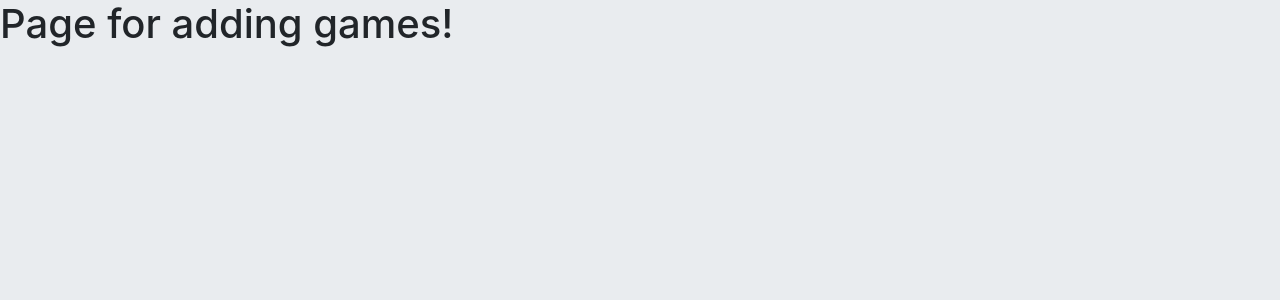
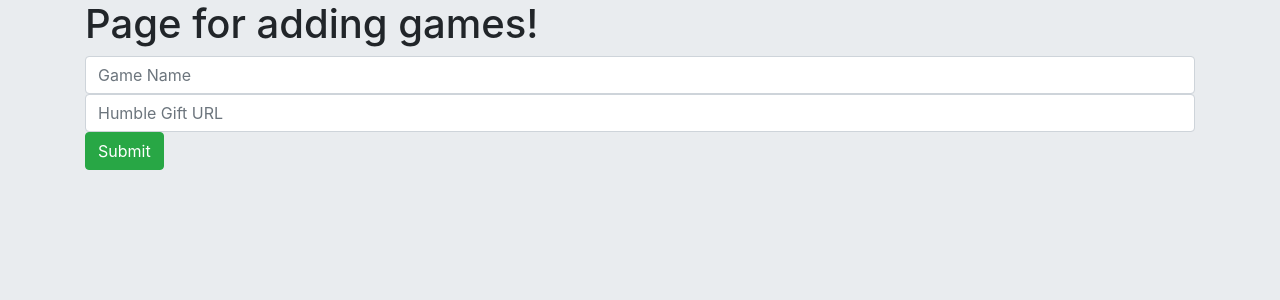
Before and after one commit to MegaMattMiller/game_giveaway, a Vue app: page /#/add in a window 1280 px wide. Shown: the top 300 px of the page. Built offline with nearby package versions, Linux system fonts and the light colour scheme.

Commit message:
feat: game submission working

```diff
--- a/src/router/index.js
+++ b/src/router/index.js
@@ -14,7 +14,15 @@ const routes = [
   {
     path: '/add',
     name: 'Add',
-    component: Add
+    component: Add,
+    // eslint-disable-next-line no-unused-vars
+    beforeEnter: (to, from, next) => {
+      if (to.query.auth == process.env.VUE_APP_PASSWORD) {
+        next();
+      } else {
+        return false;
+      }
+    }
   }
 ];
 
--- a/src/store/index.js
+++ b/src/store/index.js
@@ -15,6 +15,24 @@ export default new Vuex.Store({
     }
   },
   actions: {
+    submitData(context, payload) {
+      return new Promise((resolve) => {
+        console.log(payload.title);
+        console.log(payload.url);
+        var client = new faunadb.Client({
+          secret: process.env.VUE_APP_APP_TOKEN,
+          domain: 'db.fauna.com',
+          scheme: 'https'
+        });
+        var createP = client.query(
+          q.Create(q.Collection('game-keys'), { data: { title: payload.title, active: true, humble_url: payload.url } })
+        );
+        createP.then(function(response) {
+          console.log(response.ref); // Logs the ref to the console.
+          resolve(response);
+        });
+      });
+    },
     getData(context) {
       return new Promise((resolve, reject) => {
         var client = new faunadb.Client({
@@ -43,6 +61,5 @@ export default new Vuex.Store({
           });
       });
     }
-  },
-  modules: {}
+  }
 });
--- a/src/views/Add.vue
+++ b/src/views/Add.vue
@@ -1,6 +1,11 @@
 <template>
   <b-overlay :show="loading" rounded="sm" style="min-height: 100vh;">
-    <h1>Page for adding games!</h1>
+    <b-container>
+      <h1>Page for adding games!</h1>
+      <b-form-input v-model="gameName" placeholder="Game Name"></b-form-input>
+      <b-form-input v-model="humbleUrl" placeholder="Humble Gift URL"></b-form-input>
+      <b-button variant="success" @click="handleSubmitClicked">Submit</b-button>
+    </b-container>
   </b-overlay>
 </template>
 <script>
@@ -8,8 +13,28 @@ export default {
   name: 'Add',
   data() {
     return {
-      loading: false
+      loading: false,
+      gameName: '',
+      humbleUrl: ''
     };
+  },
+  methods: {
+    handleSubmitClicked: function() {
+      console.log(this.gameName);
+      console.log(this.humbleUrl);
+      if (this.gameName.trim == '' || this.humbleUrl.trim == '') {
+        return;
+      }
+      this.loading = true;
+      var payload = {};
+      payload.title = this.gameName;
+      payload.url = this.humbleUrl;
+      this.$store.dispatch('submitData', payload).then(() => {
+        this.$store.dispatch('getData').then(() => {
+          this.loading = false;
+        });
+      });
+    }
   }
 };
 </script>
```
